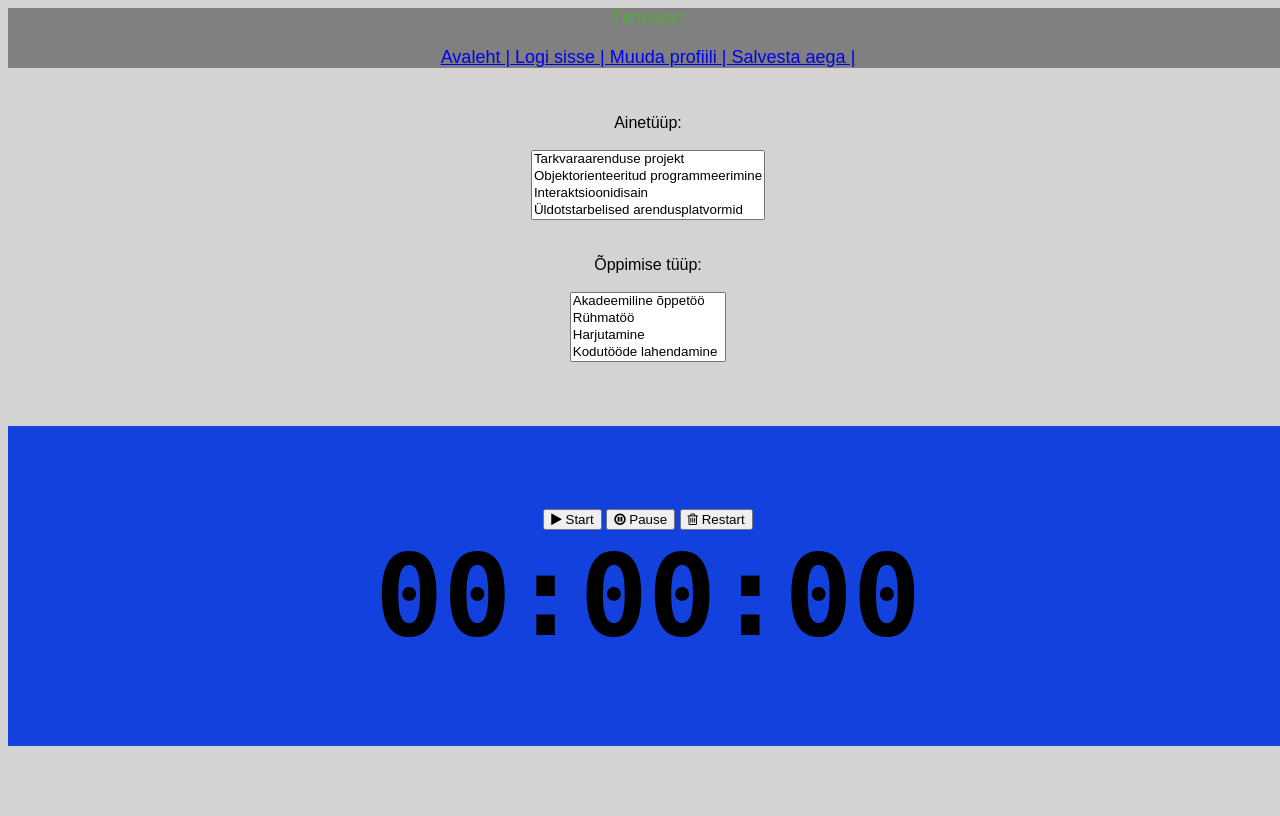
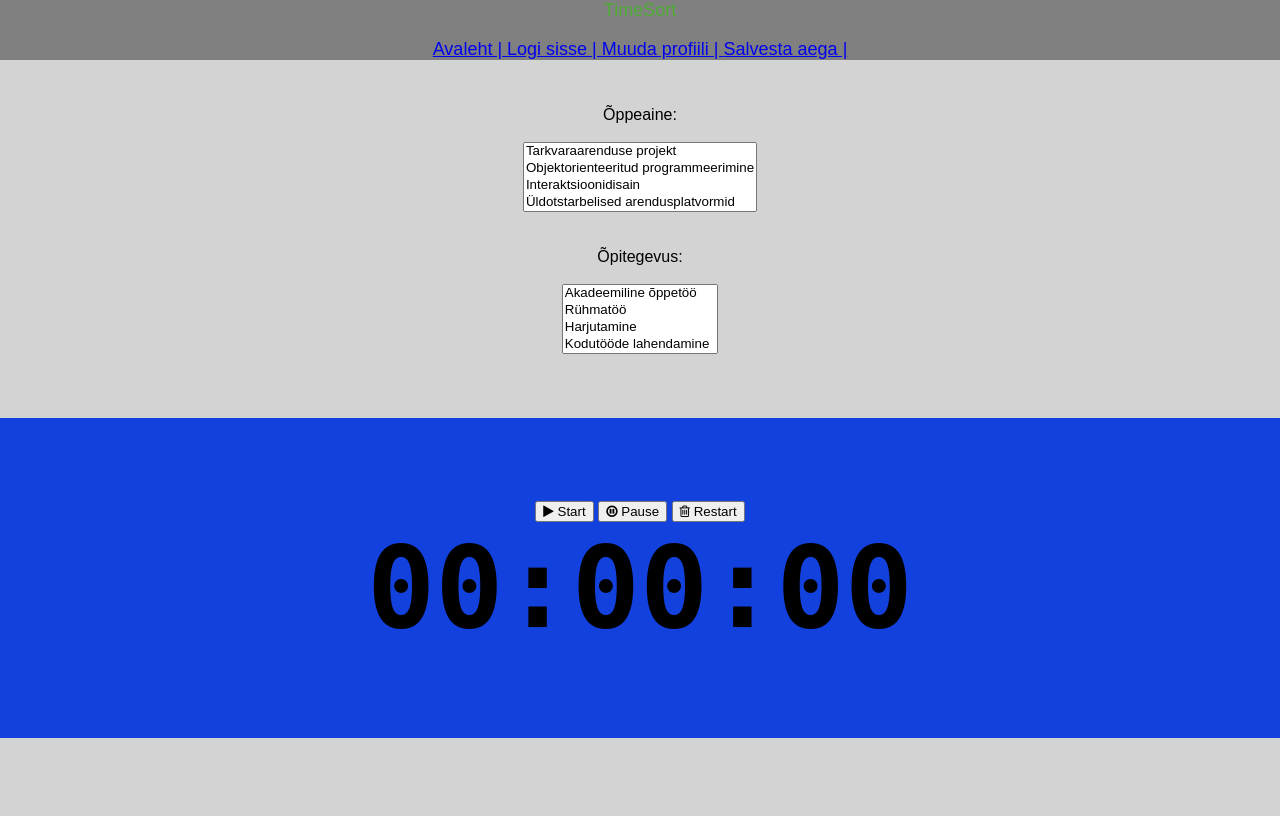
Before and after one commit to henrimag/projekt, a PHP site: page /site/timer.php in a window 1280 px wide. After the commit the page ends 738 px from the top, so only its background shows below. Run offline with PHP 8.4, Linux system fonts and the light colour scheme.

Commit message:
100vh 100vw

```diff
--- a/site/timer.php
+++ b/site/timer.php
@@ -16,7 +16,7 @@
 <body>
     <div class="chooseSubject">
 
-        <label class="subjectLabel" for='allSubjects[]'>Ainetüüp: </label><br>
+        <label class="subjectLabel" for='allSubjects[]'>Õppeaine: </label><br>
         <select multiple="multiple" name="allSubjects[]">
             <option value="TP">Tarkvaraarenduse projekt</option>
             <option value="OOP">Objektorienteeritud programmeerimine</option>
@@ -28,7 +28,7 @@
         </select>
         <br>
         <br>
-        <label for='homework[]'>Õppimise tüüp: </label><br>
+        <label for='homework[]'>Õpitegevus: </label><br>
         <select multiple="multiple" name="homework[]">
             <option value="1">Akadeemiline õppetöö</option>
             <option value="2">Rühmatöö</option>
--- a/style/timer.css
+++ b/style/timer.css
@@ -6,9 +6,11 @@ html {
   }
 
 body {
-
-    width: 100vw;
-    height: 100vh;
+  height: 100%;
+  margin: 0;
+  overflow: hidden;
+  position: absolute;
+  width: 100%;
 }
 
 .stopwatch {
@@ -17,10 +19,7 @@ body {
     font-weight: bold;
 }
 
-.timerButtons {
-    top: 10cm;
-    cursor: pointer;
-}
+
 
 input[type="button"],
 input[type="submit"] {
```
